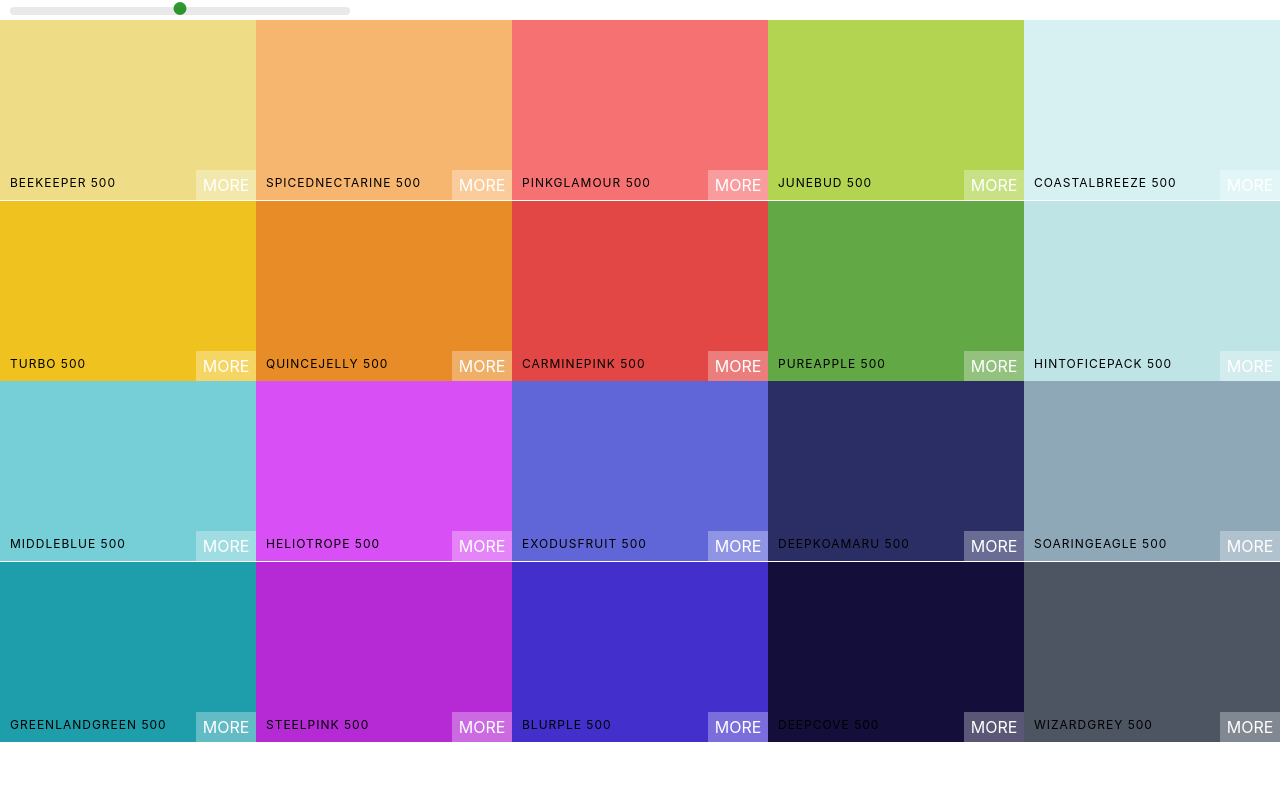
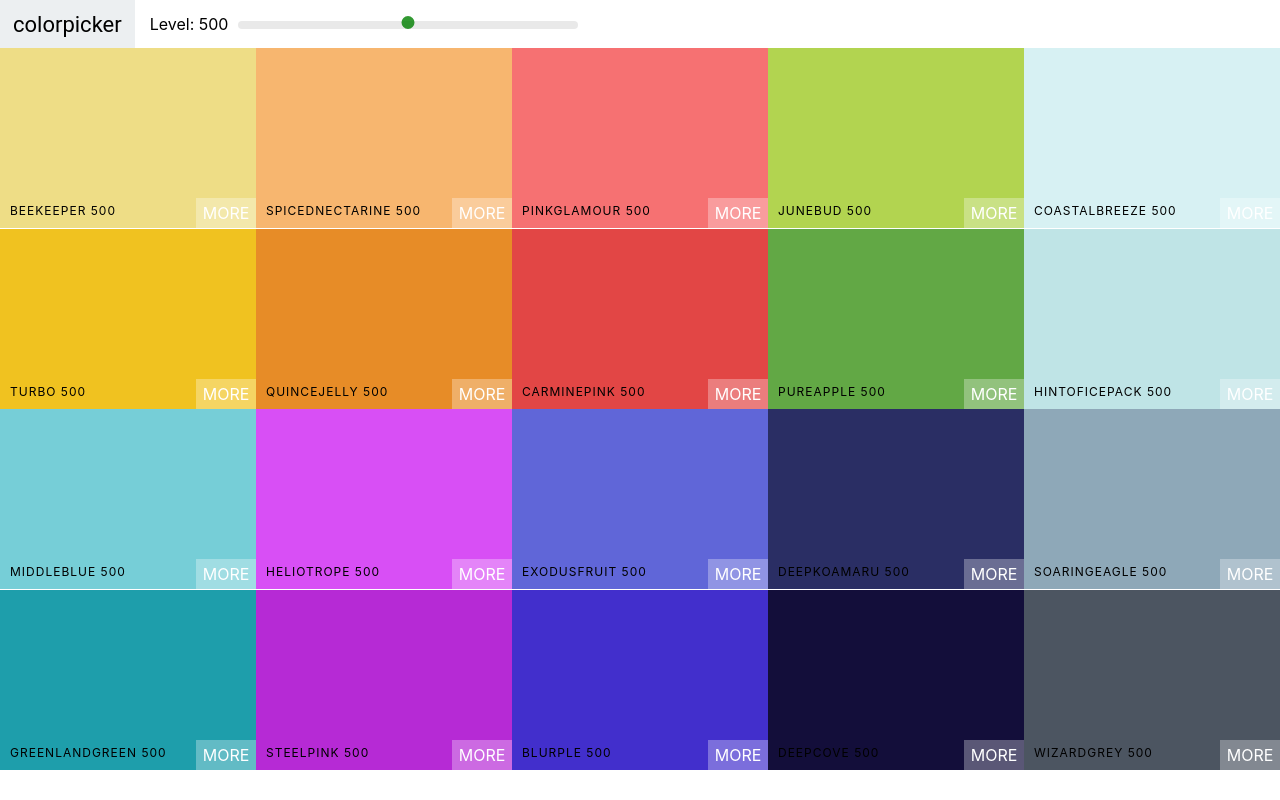
Before and after one commit to kabraham23/colors-app, a React (Create React App) app: page / in a window 1280 px wide. Built offline with nearby package versions, Linux system fonts and the light colour scheme.

Commit message:
adding header

```diff
--- /dev/null
+++ b/src/Components/CSS/NavBar.css
@@ -0,0 +1,42 @@
+.NavBar {
+    display: flex;
+    align-items: center;
+    justify-content: flex-start;
+    height: 6vh;
+}
+.logo {
+    margin-right: 15px;
+    padding: 0 13px;
+    font-size: 22px;
+    background-color: #eceff1;
+    font-family: Roboto;
+    height: 100%;
+    display: flex;
+    align-items: center;
+}
+.logo a {
+    text-decoration: none;
+    color: black;
+}
+.slider {
+    width: 340px;
+    margin: 0 10px;
+    display: inline-block;
+}
+.rc-slider-track {
+    background-color: transparent;
+}
+.rc-slider-rail {
+    height: 8px;
+}
+.rc-slider-handle,
+.rc-slider-handle:active,
+.rc-slider-handle:focus,
+.rc-slider-handle:hover {
+    background-color: green;
+    outline: none;
+    border: 2px solid green;
+    box-shadow: none;
+    width: 13px;
+    height: 13px;
+}
--- a/src/Components/CSS/Palette.css
+++ b/src/Components/CSS/Palette.css
@@ -4,25 +4,3 @@
 .Palette-colors {
     height: 90%;
 }
-.slider {
-    width: 340px;
-    margin: 0 10px;
-    display: inline-block;
-}
-.rc-slider-track {
-    background-color: transparent;
-}
-.rc-slider-rail {
-    height: 8px;
-}
-.rc-slider-handle,
-.rc-slider-handle:active,
-.rc-slider-handle:focus,
-.rc-slider-handle:hover {
-    background-color: green;
-    outline: none;
-    border: 2px solid green;
-    box-shadow: none;
-    width: 13px;
-    height: 13px;
-}
--- /dev/null
+++ b/src/Components/NavBar.js
@@ -0,0 +1,30 @@
+import React, { Component } from 'react';
+import 'rc-slider/assets/index.css';
+import Slider from 'rc-slider';
+import './CSS/NavBar.css';
+
+
+export default class NavBar extends Component {
+  render() {
+    const {level, changeLevel} = this.props;
+    return (
+      <header className='NavBar'>
+        <div className='logo'>
+            <a href="#">colorpicker</a>
+            </div>
+            <div className='slider-container'>
+                <span>Level: {level}</span>
+            <div className='slider'>
+          <Slider
+          defaultValue={level}
+          min={100}
+          max={900}
+          step={100}
+          onChange={changeLevel} />
+
+        </div>
+        </div>
+      </header>
+    )
+  }
+}
--- a/src/Components/Palette.js
+++ b/src/Components/Palette.js
@@ -1,9 +1,8 @@
 import React, { Component } from 'react';
 import ColorBox from './ColorBox';
-import 'rc-slider/assets/index.css';
+import NavBar from './NavBar';
 import './CSS/ColorBox.css';
 import './CSS/Palette.css';
-import Slider from 'rc-slider';
 
 
 export default class Palette extends Component {
@@ -23,14 +22,7 @@
     ));
     return (
       <div className='Palette'>
-        <div className='slider'>
-          <Slider
-          defaultValue={level}
-          min={100}
-          max={900}
-          step={100}
-          onChange={this.changeLevel} />
-        </div>
+       <NavBar level={level} changeLevel={this.changeLevel} />
         <div className='Palette-colors'>
             {colorBoxes}
         </div>
```
